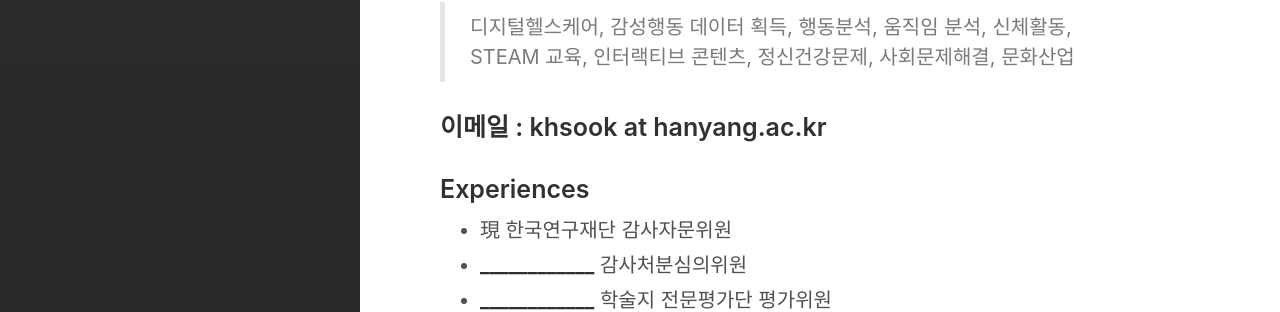
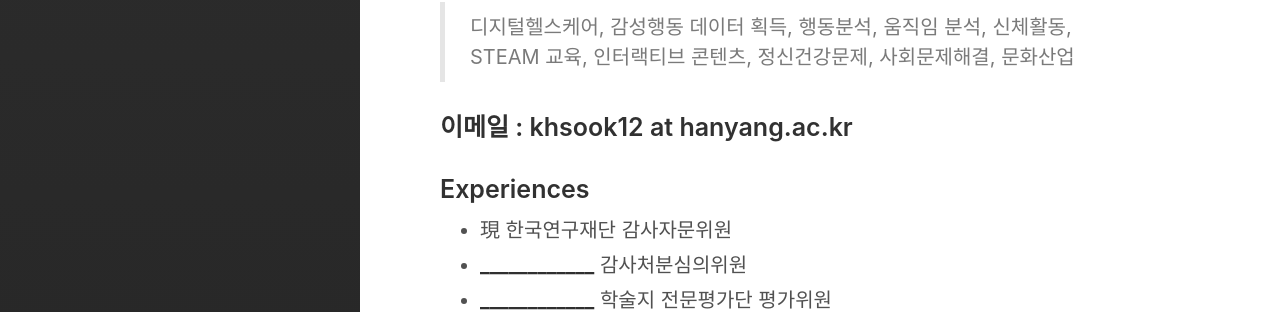
Before and after one commit to Rugger12/hyungsook, a Jekyll site: the page built from _posts/2021-01-07-about-me.md, in a window 1280 px wide. Shown: the part 1044-1356 px from the top of the page. Built offline with Jekyll 4.4.1, drawn with Linux system fonts in a browser that asks for light colours.

Commit message:
Update 2021-01-07-about-me.md

```diff
--- a/_posts/2021-01-07-about-me.md
+++ b/_posts/2021-01-07-about-me.md
@@ -18,7 +18,7 @@ excerpt_separator:  <!--more-->
 
 
 <a name="contacts"></a>
-### 이메일 : khsook at hanyang.ac.kr
+### 이메일 : khsook12 at hanyang.ac.kr
 
 ### Experiences
 *  現 한국연구재단	감사자문위원
```
